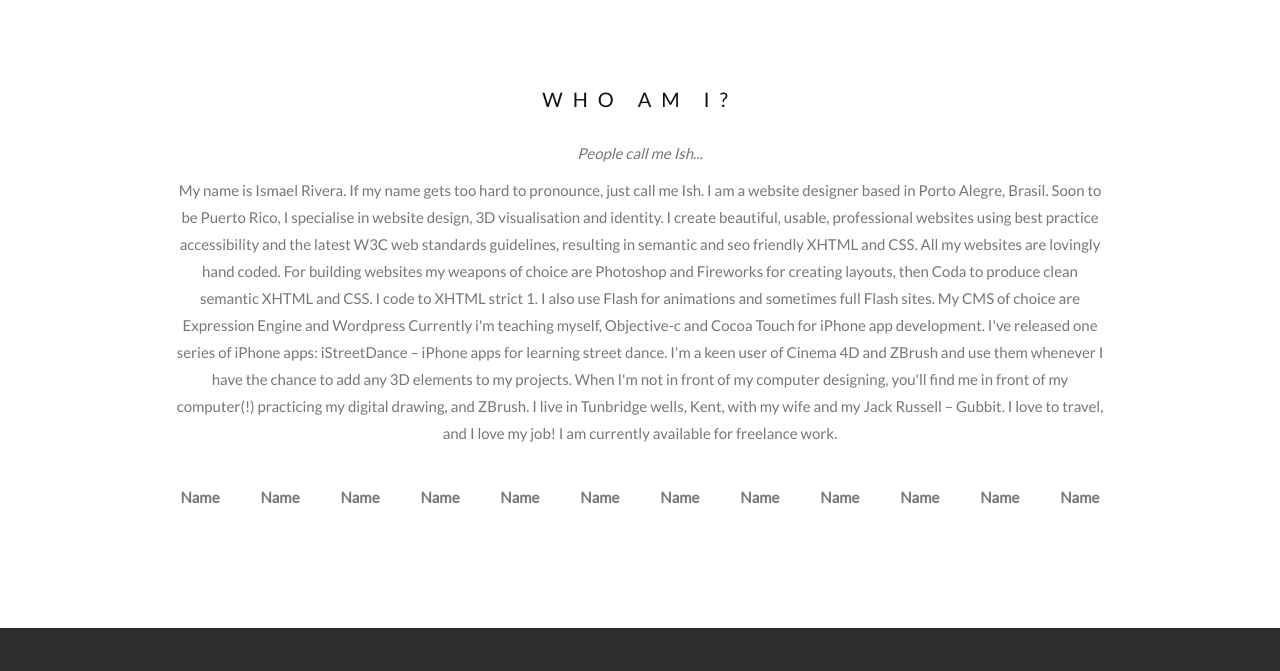
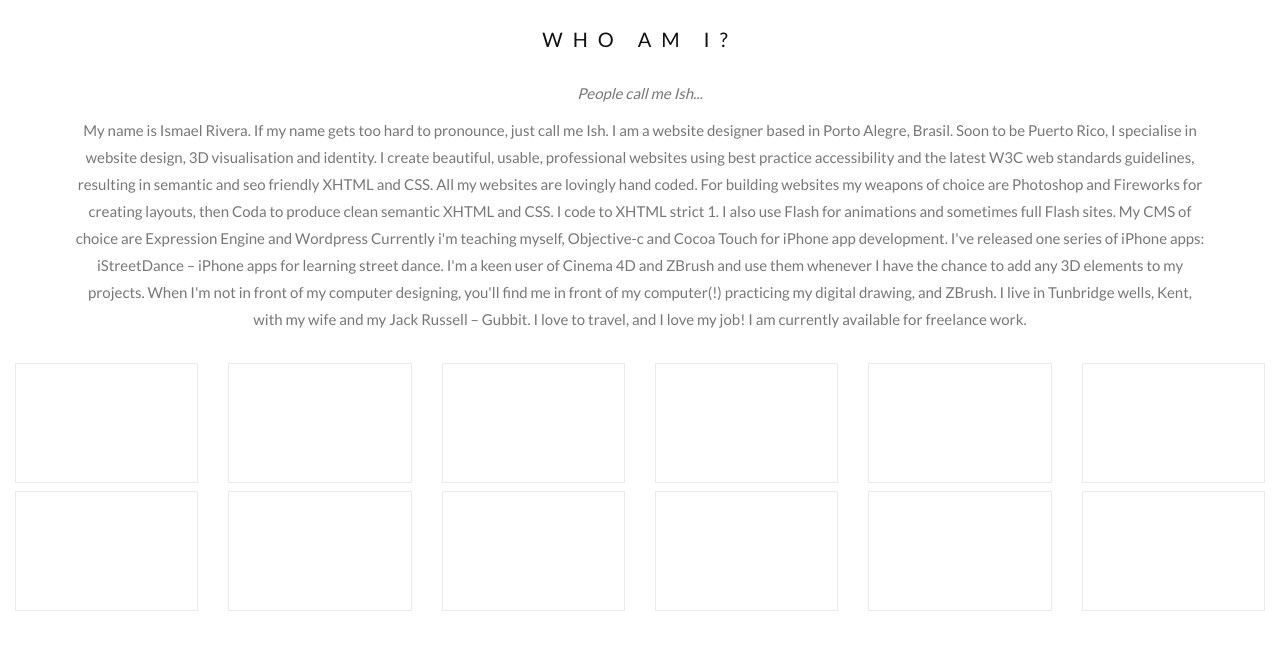
Before and after one commit to ismael-rivera/Disco-Didactic, a plain HTML site: page fcc-porta/index.html in a window 1280 px wide. Shown: the part 749-1420 px from the top of the page. Drawn offline with nearby package versions, Linux system fonts and the light colour scheme; some packages are replaced by stand-ins of ours.

Commit message:
proj wtimer re-update -- 4hrs-16mins nstop

```diff
--- a/fcc-porta/index.html
+++ b/fcc-porta/index.html
@@ -94,59 +94,49 @@ For building websites my weapons of choice are Photoshop and Fireworks for creat
 Currently i'm teaching myself, Objective-c and Cocoa Touch for iPhone app development. I've released one series of iPhone apps: iStreetDance – iPhone apps for learning street dance.
 I'm a keen user of Cinema 4D and ZBrush and use them whenever I have the chance to add any 3D elements to my projects. When I'm not in front of my computer designing, you'll find me in front of my computer(!) practicing my digital drawing, and ZBrush. I live in Tunbridge wells, Kent, with my wife and my Jack Russell – Gubbit. I love to travel, and I love my job!
 I am currently available for freelance work.</p>
-  <br>
+</div>
+<div class="container-fluid">
   <div class="row">
-    <div class="col-sm-1">
-      <p class="text-center"><strong>Name</strong></p><br>
-      <a class="tech" href="#demo" data-toggle="collapse"></a>
+    <div class="col-lg-2 col-md-4 col-xs-12">
+      <a class="tech" id="tech-1" href="#demo" data-toggle="collapse"></a>
     </div>
-    <div class="col-sm-1">
-      <p class="text-center"><strong>Name</strong></p><br>
-      <a class="tech" href="#demo2" data-toggle="collapse"></a>
+    <div class="col-lg-2 col-md-4 col-xs-12">
+      <a class="tech" id="tech-2" href="#demo2" data-toggle="collapse"></a>
     </div>
-    <div class="col-sm-1">
-      <p class="text-center"><strong>Name</strong></p><br>
-      <a class="tech" href="#demo3" data-toggle="collapse"></a>
+    <div class="col-lg-2 col-md-4 col-xs-12">
+      <a class="tech" id="tech-3" href="#demo3" data-toggle="collapse"></a>
     </div>
-    <div class="col-sm-1">
-      <p class="text-center"><strong>Name</strong></p><br>
-      <a class="tech" href="#demo" data-toggle="collapse"></a>
+    <div class="col-lg-2 col-md-4 col-xs-12">
+      <a class="tech" id="tech-4" href="#demo" data-toggle="collapse"></a>
     </div>
-    <div class="col-sm-1">
-      <p class="text-center"><strong>Name</strong></p><br>
-      <a class="tech" href="#demo2" data-toggle="collapse"></a>
+    <div class="col-lg-2 col-md-4 col-xs-12">
+      <a class="tech" id="tech-5" href="#demo2" data-toggle="collapse"></a>
     </div>
-    <div class="col-sm-1">
-      <p class="text-center"><strong>Name</strong></p><br>
-      <a class="tech" href="#demo3" data-toggle="collapse"></a>
+    <div class="col-lg-2 col-md-4 col-xs-12">
+      <a class="tech" id="tech-6" href="#demo3" data-toggle="collapse"></a>
     </div>
-    <div class="col-sm-1">
-      <p class="text-center"><strong>Name</strong></p><br>
-      <a class="tech" href="#demo" data-toggle="collapse"></a>
+    <div class="col-lg-2 col-md-4 col-xs-12">
+      <a class="tech" id="tech-7" href="#demo" data-toggle="collapse"></a>
     </div>
-    <div class="col-sm-1">
-      <p class="text-center"><strong>Name</strong></p><br>
-      <a class="tech" href="#demo2" data-toggle="collapse"></a>
+    <div class="col-lg-2 col-md-4 col-xs-12">
+      <a class="tech" id="tech-8" href="#demo2" data-toggle="collapse"></a>
     </div>
-    <div class="col-sm-1">
-      <p class="text-center"><strong>Name</strong></p><br>
-      <a class="tech" href="#demo3" data-toggle="collapse"></a>
+    <div class="col-lg-2 col-md-4 col-xs-12">
+      <a class="tech" id="tech-9" href="#demo3" data-toggle="collapse"></a>
     </div>
-    <div class="col-sm-1">
-      <p class="text-center"><strong>Name</strong></p><br>
-      <a class="tech" href="#demo" data-toggle="collapse"></a>
+    <div class="col-lg-2 col-md-4 col-xs-12">
+      <a class="tech" id="tech-10" href="#demo" data-toggle="collapse"></a>
     </div>
-    <div class="col-sm-1">
-      <p class="text-center"><strong>Name</strong></p><br>
-      <a class="tech" href="#demo2" data-toggle="collapse"></a>
+    <div class="col-lg-2 col-md-4 col-xs-12">
+      <a class="tech" id="tech-11" href="#demo2" data-toggle="collapse"></a>
     </div>
-    <div class="col-sm-1">
-      <p class="text-center"><strong>Name</strong></p><br>
-      <a class="tech" href="#demo3" data-toggle="collapse"></a>
+    <div class="col-lg-2 col-md-4 col-xs-12">
+      <a class="tech" id="tech-12" href="#demo3" data-toggle="collapse"></a>
     </div>
   </div>
 </div>
-
+<br>
+<br><br>
 <!-- Container (TOUR Section) -->
 <div id="mywork" class="bg-1">
   <div class="container">
--- a/fcc-porta/style.css
+++ b/fcc-porta/style.css
@@ -9,7 +9,7 @@
       color: #111;
   }
   .container {
-      padding: 80px 120px;
+      padding: 20px;
   }
   .person {
       border: 10px solid transparent;
@@ -23,7 +23,7 @@
   }
   .carousel-inner img {
       -webkit-filter: grayscale(90%);
-      filter: grayscale(90%); /* make all photos black and white */
+      filter: grayscale(50%); /* make all photos black and white */
       width: 100%; /* Set width to 100% */
       margin: auto;
   }
@@ -138,3 +138,21 @@
   textarea {
       resize: none;
   }
+  .tech{
+    display: inline-block;
+    width: 100%;
+    height: 120px;
+    border: 1px solid #ebebeb;
+  }
+  #tech-1{}
+  #tech-2{}
+  #tech-3{}
+  #tech-4{}
+  #tech-5{}
+  #tech-6{}
+  #tech-7{}
+  #tech-8{}
+  #tech-9{}
+  #tech-10{}
+  #tech-11{}
+  #tech-12{}
```
